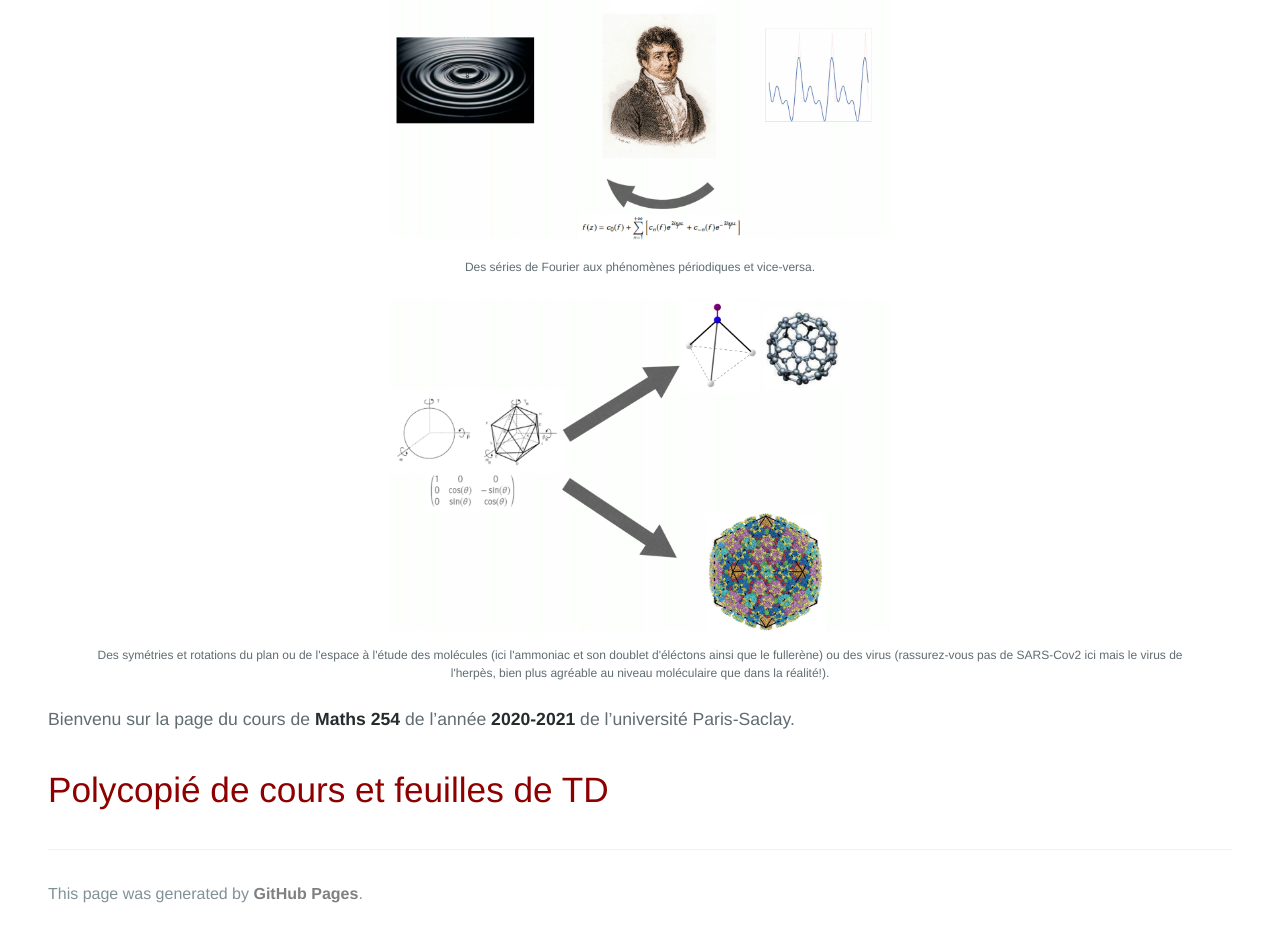
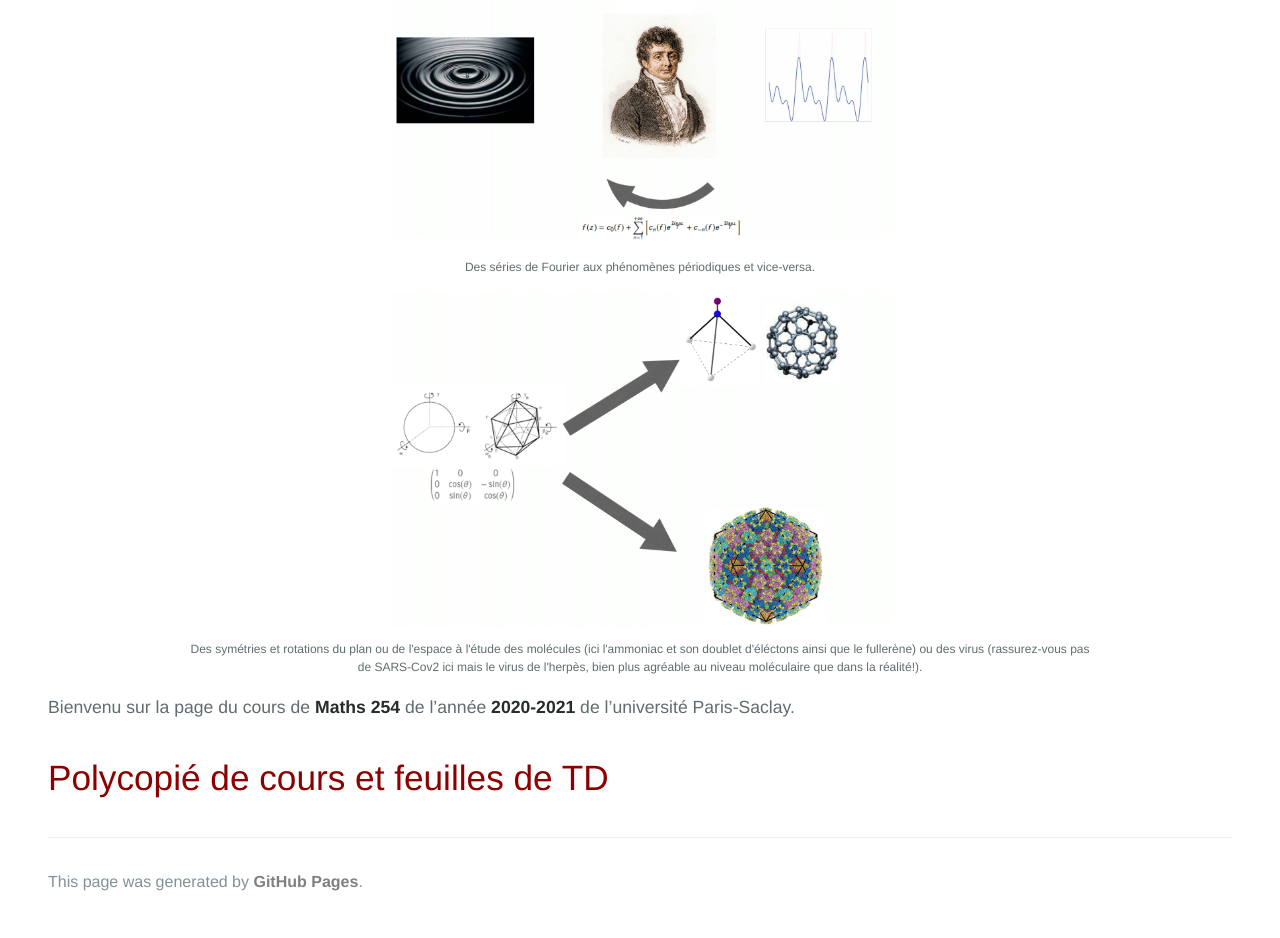
Before and after one commit to KevinDestagnol/algebre.github.io, a Jekyll site: the page built from index.md, in a window 1280 px wide. Shown: the part 458-1396 px from the top of the page. Built offline with Jekyll 4.4.1, drawn with Linux system fonts in a browser that asks for light colours; some web fonts are replaced; our own code applies the rules of GitHub Pages for plain Markdown files.

Commit message:
Update jekyll-theme-cayman.scss

```diff
--- a/_sass/jekyll-theme-cayman.scss
+++ b/_sass/jekyll-theme-cayman.scss
@@ -63,7 +63,7 @@ figure {
   text-align:center;
 }
 figcaption {
-  padding: 0.5em;
+  padding: 0.5em 100px 0 100px;
   border-bottom: none;
   font-size: 12px;
   font-weight:light;
```
